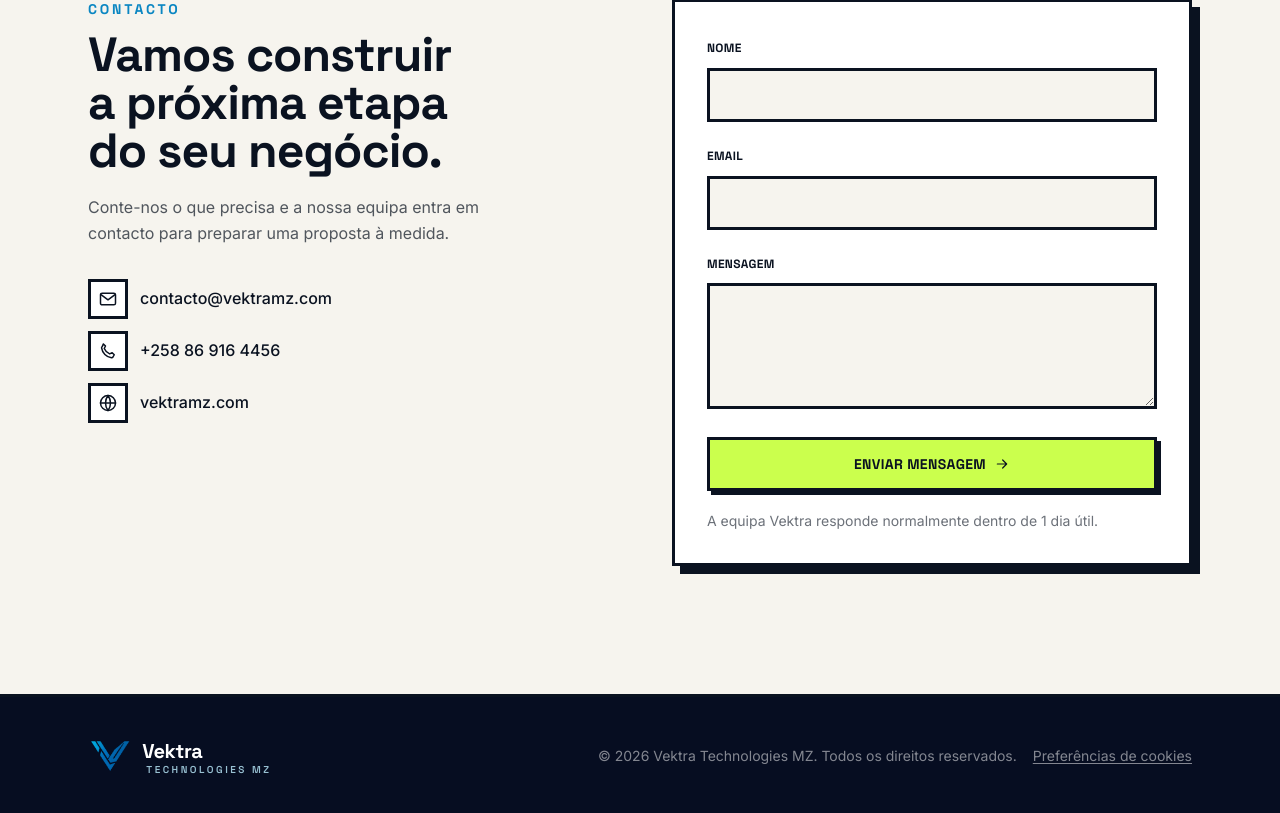
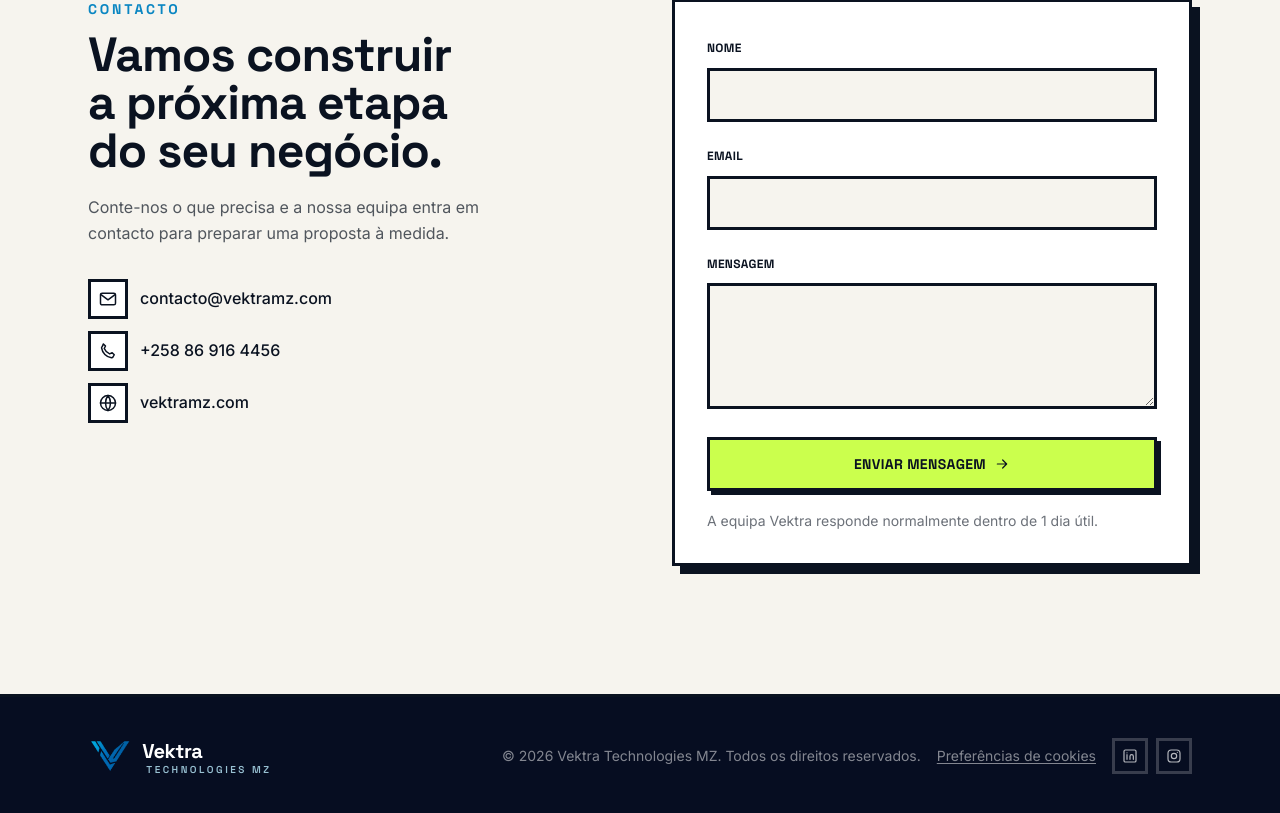
Before and after one commit to Donymmello/vektra-site, a React (Vite) app: page / in a window 1280 px wide. Shown: the part 5002-5815 px from the top of the page. Built offline with nearby package versions, Linux system fonts and the light colour scheme; no server answers.

Commit message:
corrigir icons

```diff
--- a/src/components/Footer.tsx
+++ b/src/components/Footer.tsx
@@ -1,5 +1,9 @@
 import { Logo } from "./Logo"
 import { useCookieConsent } from "../hooks/useCookieConsent"
+import { LinkedInIcon, InstagramIcon } from "./icons"
+
+const LINKEDIN_URL = "https://www.linkedin.com/company/vektra-technologies-mz"
+const INSTAGRAM_URL = "https://www.instagram.com/vektramz"
 
 export function Footer() {
   const year = new Date().getFullYear()
@@ -9,7 +13,7 @@ export function Footer() {
     <footer className="border-t-[3px] border-ink bg-navy-deep py-10">
       <div className="mx-auto flex max-w-6xl flex-col items-center gap-4 px-4 text-center sm:flex-row sm:justify-between sm:px-6 sm:text-left">
         <Logo variant="dark" />
-        <div className="flex flex-col items-center gap-2 text-sm text-white/50 sm:flex-row sm:gap-4">
+        <div className="flex flex-col items-center gap-4 text-sm text-white/50 sm:flex-row">
           <p>© {year} Vektra Technologies MZ. Todos os direitos reservados.</p>
           <button
             type="button"
@@ -18,6 +22,26 @@ export function Footer() {
           >
             Preferências de cookies
           </button>
+          <div className="flex items-center gap-2">
+            <a
+              href={LINKEDIN_URL}
+              target="_blank"
+              rel="noopener noreferrer"
+              aria-label="Vektra Technologies MZ no LinkedIn"
+              className="inline-flex h-9 w-9 items-center justify-center border-[3px] border-white/20 text-white/70 transition-colors hover:border-cyan hover:text-cyan"
+            >
+              <LinkedInIcon className="h-4 w-4" aria-hidden="true" />
+            </a>
+            <a
+              href={INSTAGRAM_URL}
+              target="_blank"
+              rel="noopener noreferrer"
+              aria-label="Vektra Technologies MZ no Instagram"
+              className="inline-flex h-9 w-9 items-center justify-center border-[3px] border-white/20 text-white/70 transition-colors hover:border-cyan hover:text-cyan"
+            >
+              <InstagramIcon className="h-4 w-4" aria-hidden="true" />
+            </a>
+          </div>
         </div>
       </div>
     </footer>
--- a/src/components/icons.tsx
+++ b/src/components/icons.tsx
@@ -111,6 +111,25 @@ export function PhoneIcon(props: IconProps) {
   )
 }
 
+export function LinkedInIcon(props: IconProps) {
+  return (
+    <svg {...base} {...props}>
+      <rect x="3" y="3" width="18" height="18" rx="2" />
+      <path d="M7.5 10v7M7.5 7.2v.01M12 17v-4.5c0-1.4 1-2.5 2.5-2.5s2.5 1.1 2.5 2.5V17" />
+    </svg>
+  )
+}
+
+export function InstagramIcon(props: IconProps) {
+  return (
+    <svg {...base} {...props}>
+      <rect x="3" y="3" width="18" height="18" rx="5" />
+      <circle cx="12" cy="12" r="4" />
+      <path d="M17 6.5v.01" />
+    </svg>
+  )
+}
+
 export function CreditCardIcon(props: IconProps) {
   return (
     <svg {...base} {...props}>
```
